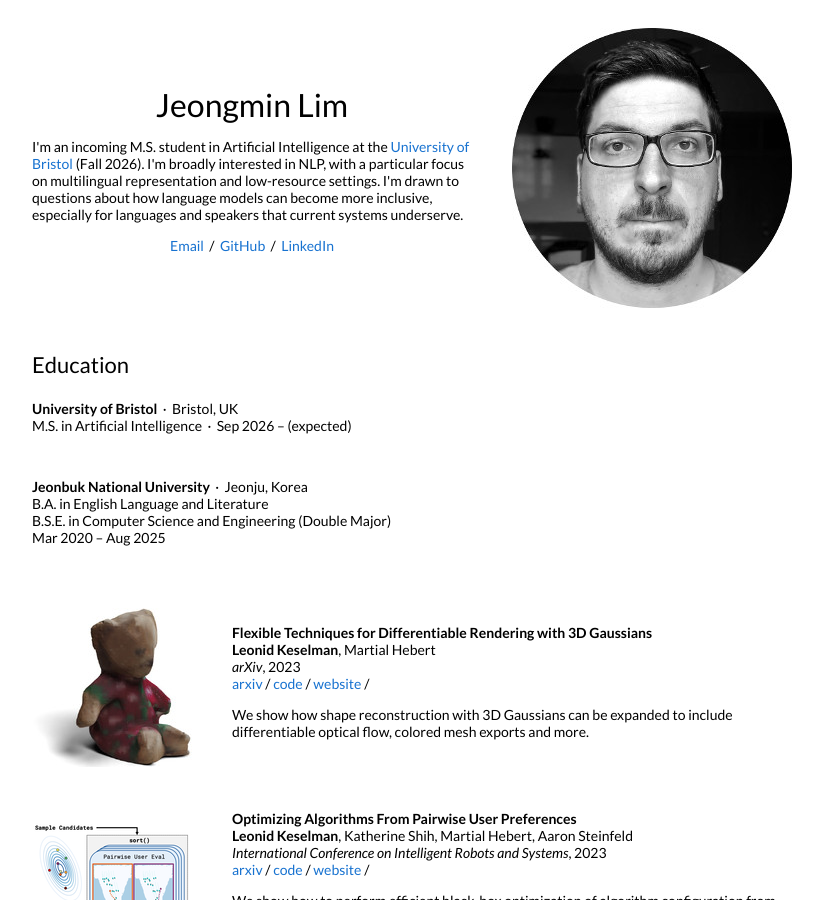
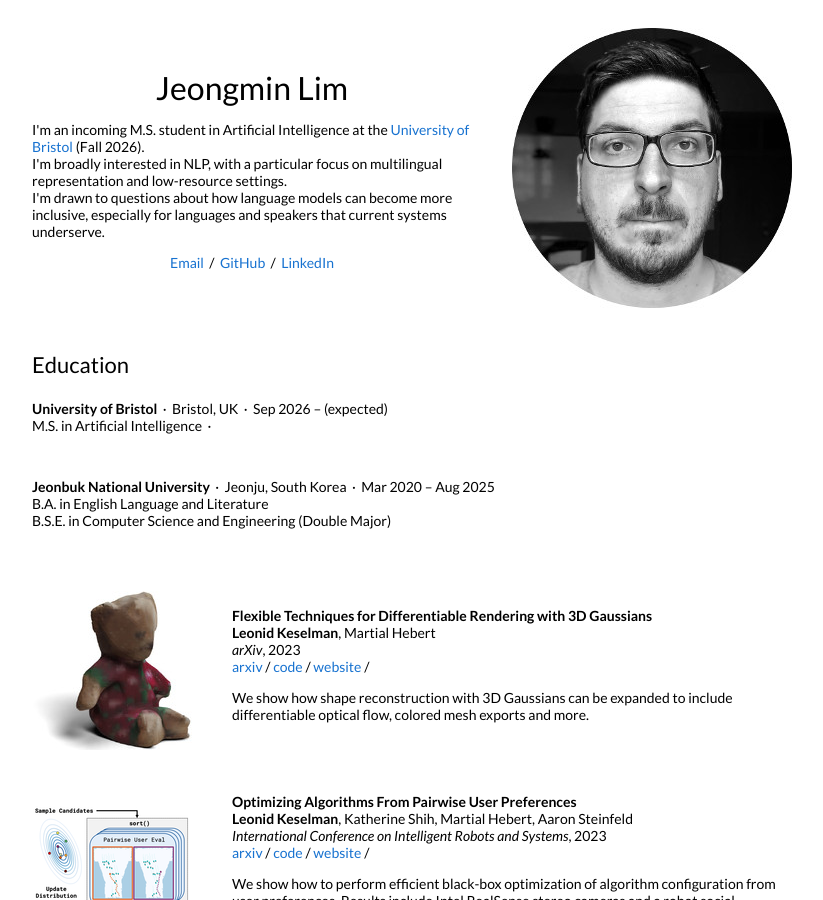
Before and after one commit to itdayou/itdayou.github.io, a Jekyll site: the page built from _posts/2023-08-28-3dgaussians.markdown, in a window 1280 px wide and 900 px high. Shown: the whole window, without its empty margins (228-1051 px from the left). Built offline with Jekyll 4.4.1, drawn with Linux system fonts in a browser that asks for light colours.

Commit message:
Update default.html

```diff
--- a/_layouts/default.html
+++ b/_layouts/default.html
@@ -36,9 +36,9 @@
               </h1>
               <p>
                 I'm an incoming M.S. student in Artificial Intelligence at the
-                <a href="https://www.bristol.ac.uk/">University of Bristol</a> (Fall 2026).
+                <a href="https://www.bristol.ac.uk/">University of Bristol</a> (Fall 2026).<br>
                 I'm broadly interested in NLP, with a particular focus on multilingual representation
-                and low-resource settings. I'm drawn to questions about how language models can become
+                and low-resource settings.<br> I'm drawn to questions about how language models can become
                 more inclusive, especially for languages and speakers that current systems underserve.
               </p>
               <p style="text-align:center">
@@ -61,18 +61,17 @@
                 <tr>
                   <td style="padding:8px 0px;vertical-align:top">
                     <p>
-                      <strong>University of Bristol</strong> &nbsp;·&nbsp; Bristol, UK<br>
-                      M.S. in Artificial Intelligence &nbsp;·&nbsp; Sep 2026 – (expected)<br>
+                      <strong>University of Bristol</strong> &nbsp;·&nbsp; Bristol, UK &nbsp;·&nbsp; Sep 2026 – (expected)<br>
+                      M.S. in Artificial Intelligence &nbsp;·&nbsp;<br>
                     </p>
                   </td>
                 </tr>
                 <tr>
                   <td style="padding:8px 0px;vertical-align:top">
                     <p>
-                      <strong>Jeonbuk National University</strong> &nbsp;·&nbsp; Jeonju, Korea<br>
+                      <strong>Jeonbuk National University</strong> &nbsp;·&nbsp; Jeonju, South Korea &nbsp;·&nbsp; Mar 2020 – Aug 2025<br>
                       B.A. in English Language and Literature<br>
                       B.S.E. in Computer Science and Engineering (Double Major)<br>
-                      Mar 2020 – Aug 2025
                     </p>
                   </td>
                 </tr>
```
